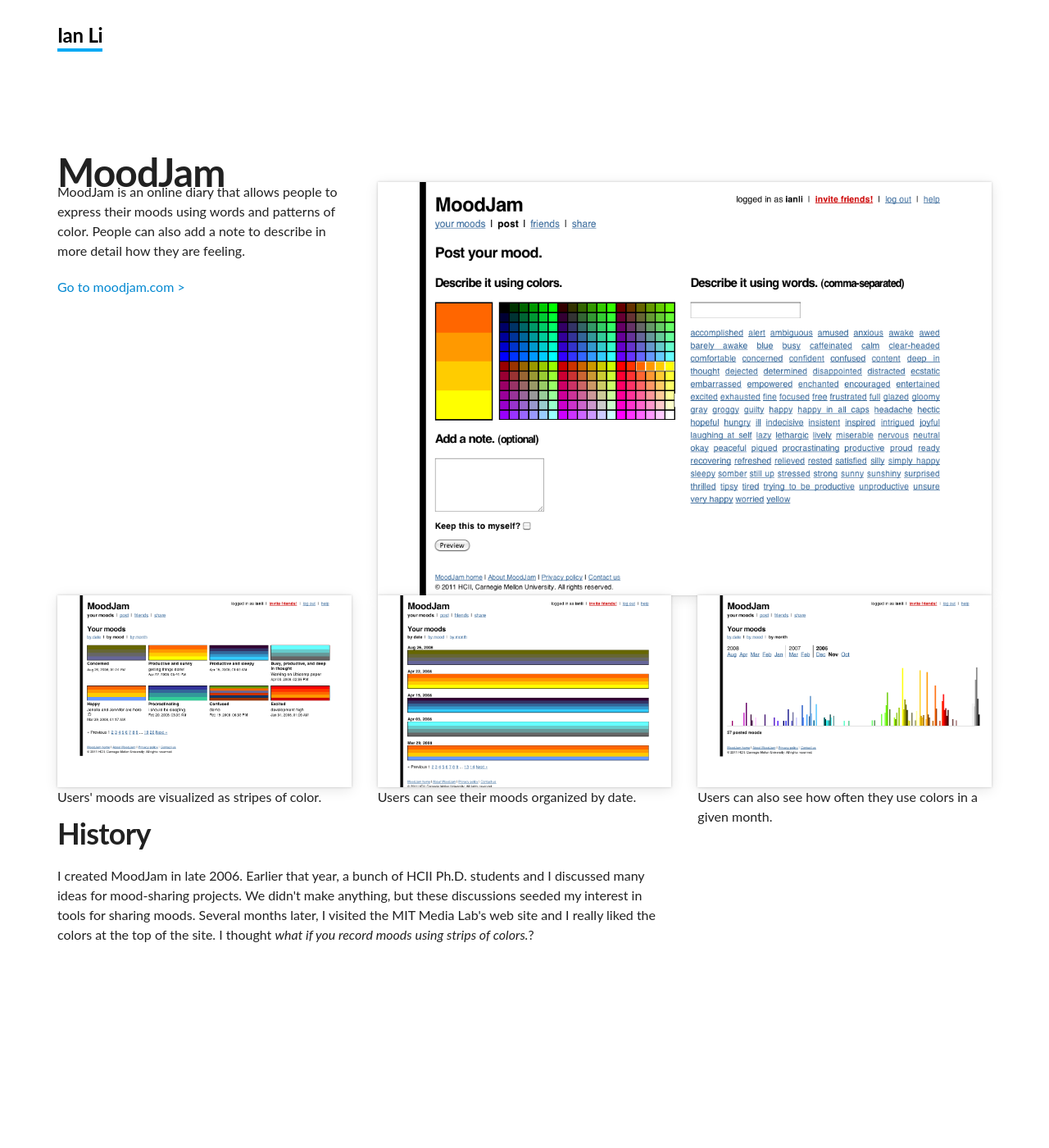
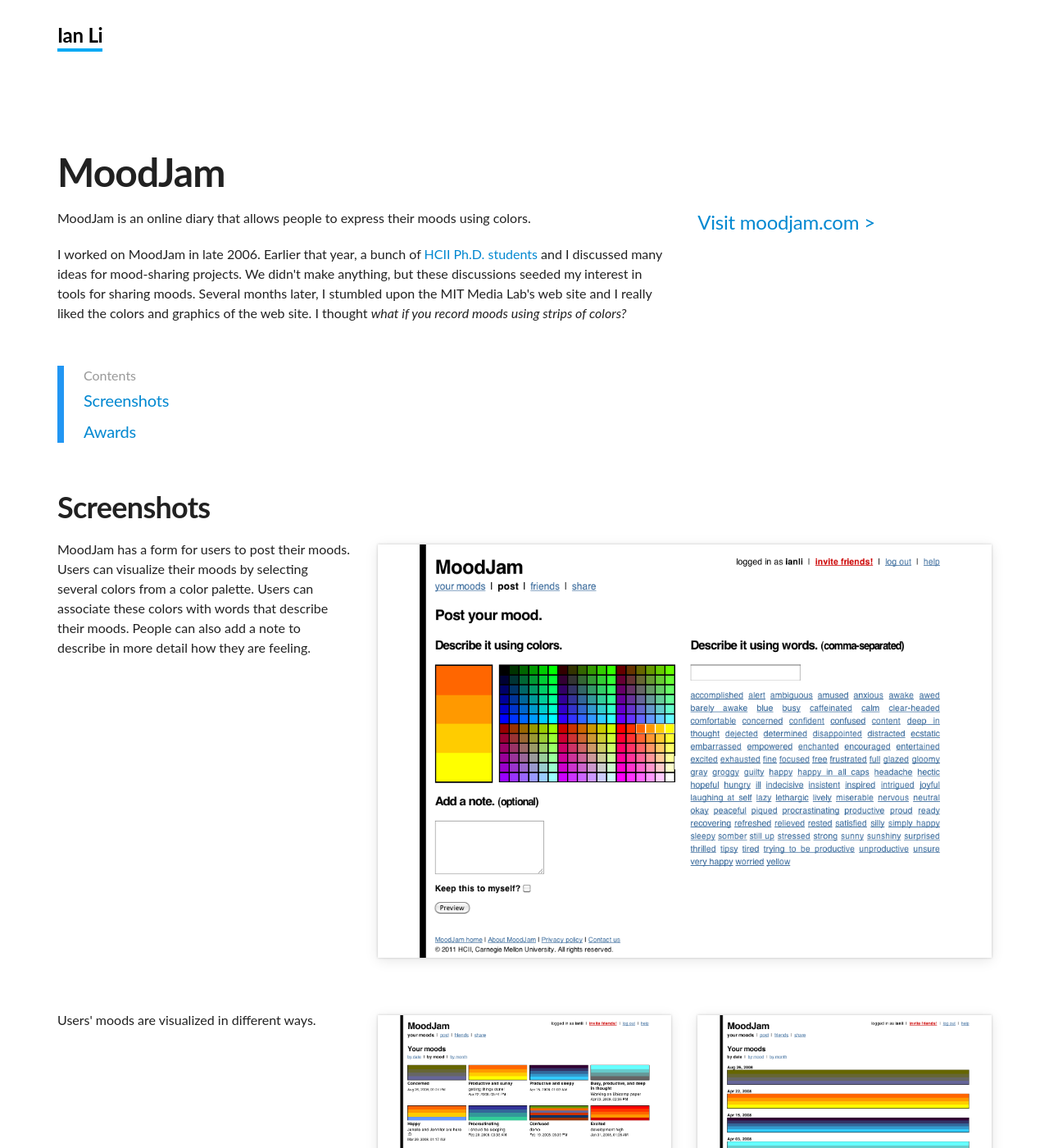
Before and after one commit to ianli/ianli.com, a Jekyll site: the page built from _projects/moodjam.html, in a window 1280 px wide and 1400 px high. Shown: the whole window at 82% size. Built offline with Jekyll 4.4.1, drawn with Linux system fonts in a browser that asks for light colours; some of the changed text lies outside the part shown.

Commit message:
Clean up documentation of MoodJam and add Awards section

```diff
--- a/_projects/moodjam.html
+++ b/_projects/moodjam.html
@@ -6,68 +6,193 @@
 
 <h1>MoodJam</h1>
 
+<hr class="space-md">
+
 <div class="row">
-  <div class="col-lg-4">
+  <div class="col-md-9 col-lg-8">
     <p>
-      MoodJam is an online diary that allows people to express their moods using words and patterns of color. People can also add a note to describe in more detail how they are feeling.
+      MoodJam is an online diary that allows people to express their moods using colors.
     </p>
 
     <p>
-      <a href="http://www.moodjam.com">Go to moodjam.com ></a>
+      I worked on MoodJam in late 2006. Earlier that year, a bunch of
+      <a href="http://www.hcii.cmu.edu/people/phd">HCII Ph.D. students</a> and I discussed many ideas for mood-sharing projects. We didn't make anything, but these discussions seeded my interest in tools for sharing moods. Several months later, I stumbled upon the MIT Media Lab's web site and I really liked the colors and graphics of the web site. I thought <i>what if you record moods using strips of colors?</i>
+    </p>
+
+    <hr class="space-md hidden-lg-up">
+  </div>
+  <div class="col-lg-4">
+    <p class="larger">
+      <a href="http://www.moodjam.com">Visit moodjam.com ></a>
     </p>
   </div>
-  <div class="col-lg-8">
+</div>
+
+<hr class="space-lg">
+
+<div class="row">
+  <div class="col-xs-12">
+    <nav class="content-nav">
+      <a href="#screenshots">Screenshots</a>
+      <a href="#awards">Awards</a>
+    </nav>
+  </div>
+</div>
+
+<hr class="space-lg">
+
+<div class="row">
+  <div class="col-md-9 col-lg-8">
+    <h2 id="screenshots">
+      Screenshots
+    </h2>
+  </div>
+</div>
+
+<hr class="space-md">
+
+<div class="row">
+  <div class="col-md-9 col-lg-4">
     <p>
+      MoodJam has a form for users to post their moods.
+      Users can visualize their moods by selecting several colors from a color palette.
+      Users can associate these colors with words that describe their moods.
+      People can also add a note to describe in more detail how they are feeling.
+    </p>
+
+    <hr class="space-md">
+  </div>
+  <div class="col-md-12 col-lg-8">
     <img src="/images/projects/moodjam_new-mood.png"
         style="
           width: 100%;
           box-shadow: 0 0 3px rgba(0, 0, 0, .2),
-              0 3px 15px rgba(0, 0, 0, .10)">
-    </p>
+            0 3px 15px rgba(0, 0, 0, .10);">
+
+    <hr class="space-lg">
   </div>
 </div>
 
 <div class="row">
   <div class="col-lg-4">
+    <p>
+      Users' moods are visualized in different ways.
+    </p>
+
+    <hr class="space-md">
+  </div>
+  <div class="col-lg-4">
+    <figure>
       <img src="/images/projects/moodjam_by-mood.png"
             style="
               width: 100%;
               box-shadow: 0 0 3px rgba(0, 0, 0, .2),
                 0 3px 15px rgba(0, 0, 0, .10)">
-    <p>
+
+      <figcaption>
         Users' moods are visualized as stripes of color.
-    </p>
+      </figcaption>
+    </figure>
+
+    <hr class="space-md">
   </div>
   <div class="col-lg-4">
+    <figure>
       <img src="/images/projects/moodjam_by-date.png"
             style="
               width: 100%;
               box-shadow: 0 0 3px rgba(0, 0, 0, .2),
                 0 3px 15px rgba(0, 0, 0, .10)">
-    <p>
+
+      <figcaption>
         Users can see their moods organized by date.
-    </p>
+      </figcaption>
+    </figure>
+
+    <hr class="space-md">
   </div>
-  <div class="col-lg-4">
+</div>
+
+<div class="row">
+  <div class="col-lg-offset-4 col-lg-4">
+    <figure>
       <img src="/images/projects/moodjam_by-month.png"
             style="
               width: 100%;
               box-shadow: 0 0 3px rgba(0, 0, 0, .2),
                 0 3px 15px rgba(0, 0, 0, .10)">
-    <p>
+
+      <figcaption>
         Users can also see how often they use colors in a given month.
-    </p>
+      </figcaption>
+    </figure>
+
+    <hr class="space-lg">
   </div>
 </div>
 
 <div class="row">
-  <div class="col-lg-8">
-    <h2>
-      History
+  <div class="col-xs-12">
+    <h2 id="awards">
+      Awards
     </h2>
+  </div>
+</div>
 
+<hr class="space-md">
+
+<div class="row">
+  <div class="col-md-9 col-lg-8">
     <p>
-      I created MoodJam in late 2006. Earlier that year, a bunch of HCII Ph.D. students and I discussed many ideas for mood-sharing projects. We didn't make anything, but these discussions seeded my interest in tools for sharing moods. Several months later, I visited the MIT Media Lab's web site and I really liked the colors at the top of the site. I thought <i>what if you record moods using strips of colors.</i>?
+      In early 2007, Google promoted their
+      <a href="https://developers.google.com/gadgets/?csw=1">Google Gadgets API</a> by running a contest. I created a Google Gadget called My MoodJam. My MoodJam received two Google Gadget Awards: (1) the <i>Prettiest gadget</i> and (2) the <i>Gadget most likely to get you a date</i>.
+    </p>
+
+    <ul>
+      <li>
+        <a href="https://www.cmu.edu/news/archive/2007/February/feb6_moodjam.shtml">Carnegie Mellon Student Develops Mood-Sharing Gadget To Help Computer Users Express Their Feelings: "MoodJam" Wins Two Google Gadget Awards</a><br>
+        Carnegie Mellon University (Feb 6, 2007)
+      </li>
+      <li>
+        <a href="http://pittnews.com/article/27723/archives/cmu-students-builds-mood-site/">CMU students builds "mood" site</a>
+        The Pitt News (Feb 12, 2007)
+      </li>
+      <li>
+        <a href="http://www.popcitymedia.com/innovationnews/48moodjam.aspx">Moodjam team feels good about google gadget awards</a><br>
+        Pop City (Feb 14, 2007)
+      </li>
+      <li>
+        <a href="http://thetartan.org/2007/2/19/pillbox/moodjam">Color me [adjective]: Upload your emotions to MoodJam.org</a><br>
+        The Tartan (Feb 19, 2007)
+      </li>
+    </ul>
+
+    <hr class="space-md">
+  </div>
+  <div class="col-xs-12 col-lg-4">
+    <figure>
+      <img src="/images/projects/moodjam_gadget.png"
+            style="
+              width: 100%;
+              max-width: 360px; /* Original width is 307px */
+              box-shadow: 0 0 3px rgba(0, 0, 0, .2),
+                0 3px 15px rgba(0, 0, 0, .10)">
+
+      <figcaption>
+        The My MoodJam Google Gadget showing a user's most recent moods.
+      </figcaption>
+    </figure>
+
+    <hr class="space-lg">
+  </div>
+</div>
+
+<div class="row">
+  <div class="col-md-9 col-lg-8">
+    <p>
+      In 2008, the Department of Computer Science of Carnegie Mellon University established an annual Smiley Award for innovation in technology-assisted person-to-person communication.
+      I entered MoodJam for the inaugural competition and it received
+      <a href="http://www.cs.cmu.edu/smiley/sa2008.html">a Smiley Award Honorable Mention</a>.
     </p>
   </div>
 </div>
```
Also changed, not shown: images/projects/moodjam_gadget.png (added). Lines whose indentation alone changed are shown as unchanged.
